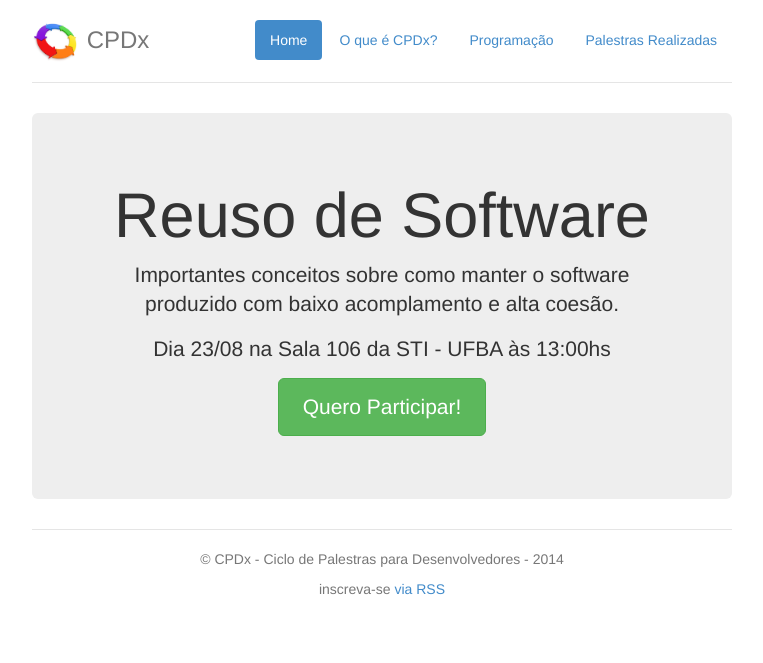
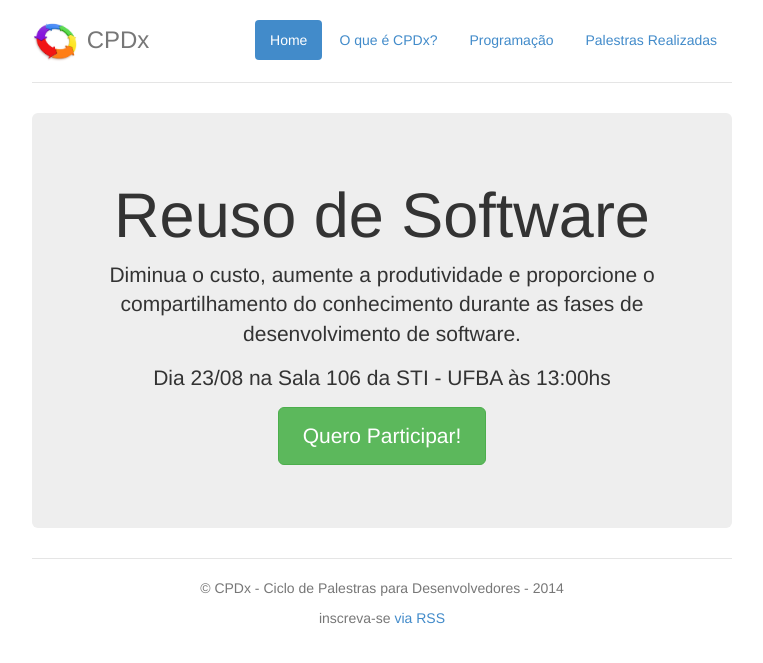
Before and after one commit to rodrigorgs/cpdx.github.io, a Jekyll site: the page built from index.html, in a window 1280 px wide. Shown: the top 663 px of the page, without its empty margins (258-1021 px from the left). Built offline with Jekyll 4.4.1, drawn with Linux system fonts in a browser that asks for light colours; nearby versions of some CDN libraries.

Commit message:
Altera resumo da palestra do dia 22.08.2014.

```diff
--- a/_data/schedule.yml
+++ b/_data/schedule.yml
@@ -3,7 +3,7 @@
   author-twitter:
   author-github:
   author-email:
-  resume: Importantes conceitos e fundamentos sobre como manter o software produzido com baixo acomplamento e alta coesão.
+  resume: Diminua o custo, aumente a produtividade e proporcione o compartilhamento do conhecimento durante as fases de desenvolvimento de software.
   datetime: 2014-08-22
   day: 22
   month: AGO
--- a/index.html
+++ b/index.html
@@ -4,8 +4,7 @@ layout: default
 <div class="jumbotron">
     <h1>Reuso de Software</h1>
     <p class="lead">
-      Importantes conceitos sobre como manter o software produzido com baixo
-      acomplamento e alta coesão.
+      Diminua o custo, aumente a produtividade e proporcione o compartilhamento do conhecimento durante as fases de desenvolvimento de software.
     </p>
     <p class="lead">
       Dia 23/08 na Sala 106 da STI - UFBA às 13:00hs
```
Also changed, not shown: _drafts/reuso.md (+2 -2 lines).
